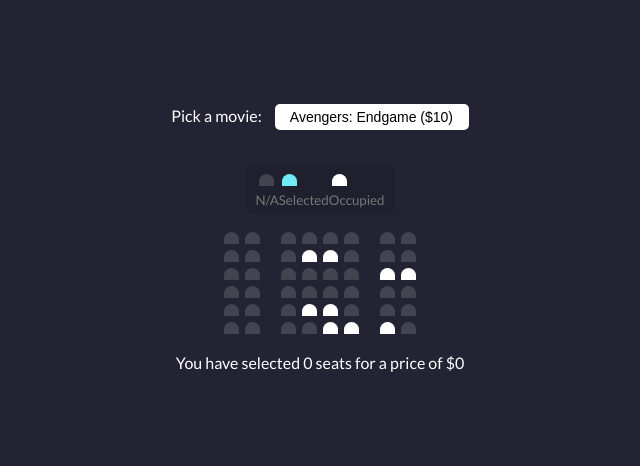
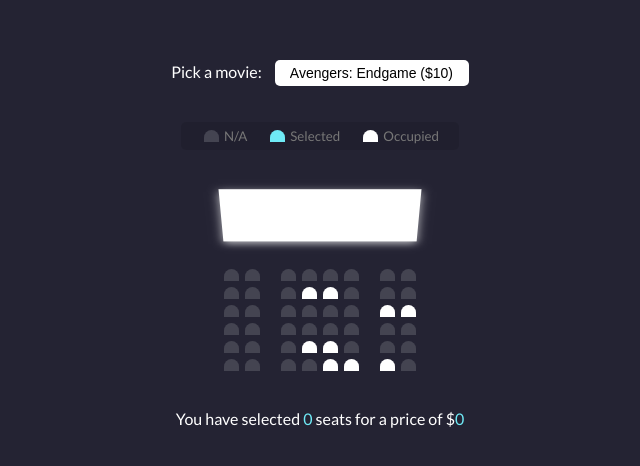
Before and after one commit to JosephAlba19/movie-seat-booking-app, a plain HTML site: page index.html in a window 1280 px wide. Shown: the part 164-630 px from the top of the page, without its empty margins (320-960 px from the left). Drawn offline with Linux system fonts and the light colour scheme.

Commit message:
Completed all CSS styling

```diff
--- a/style.css
+++ b/style.css
@@ -30,6 +30,11 @@
     -moz-appearance: none;
     -webkit-appearance: none;
     appearance: none;
+}
+
+.container {
+    perspective: 1000px;
+    margin-bottom: 30px;
 }
 
 .seat {
@@ -77,6 +82,34 @@
     justify-content: space-between;
 }
 
+.showcase li {
+    display: flex;
+    align-items: center;
+    justify-content: center;
+    margin: 0 10px;
+}
+
+.showcase li small {
+    margin-left: 2px;
+}
+
 .row {
     display: flex;
 }
+
+.screen {
+    background-color: #fff;
+    height: 70px;
+    width: 100%;
+    margin: 15px 0;
+    transform: rotateX(-45deg);
+    box-shadow: 0 3px 10px rgba(255, 255, 255, 0.7);
+}
+
+p.text {
+    margin: 5px 0;
+}
+
+p.text span {
+    color: #6feaf6;
+}
```
